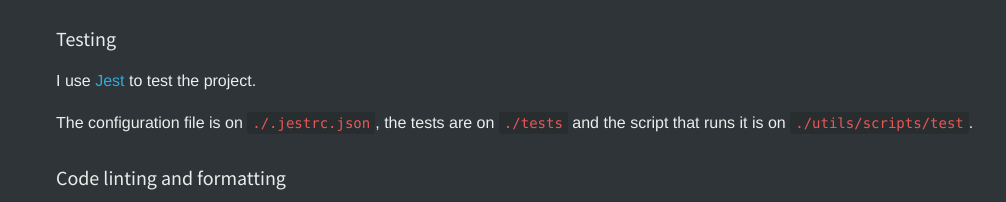
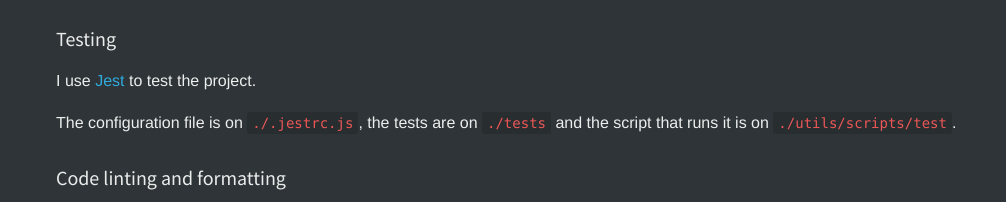
Before and after one commit to homer0/wootils, a plain HTML site: page index.html in a window 1280 px wide. Shown: the part 4587-4789 px from the top of the page, without its empty margins (274-1280 px from the left). Drawn offline with Linux system fonts and the light colour scheme.

Commit message:
Deploying to gh-pages from @ homer0/wootils@69d2516c96fc93d9a97e5037be0a1a0ab3b98aec 🚀

```diff
--- a/index.html
+++ b/index.html
@@ -219,7 +219,7 @@ import ObjectUtils from 'wootils/esm/shared/objectUtils';
 <p>The configuration for <code>semantic-release</code> is on <code>./releaserc</code> and the workflow for the release is on <code>./.github/workflow/release.yml</code>.</p>
 <h3>Testing</h3>
 <p>I use <a href="https://facebook.github.io/jest/">Jest</a> to test the project.</p>
-<p>The configuration file is on <code>./.jestrc.json</code>, the tests are on <code>./tests</code> and the script that runs it is on <code>./utils/scripts/test</code>.</p>
+<p>The configuration file is on <code>./.jestrc.js</code>, the tests are on <code>./tests</code> and the script that runs it is on <code>./utils/scripts/test</code>.</p>
 <h3>Code linting and formatting</h3>
 <p>For linting, I use <a href="https://eslint.org">ESlint</a> with <a href="https://yarnpkg.com/package/@homer0/eslint-plugin">my own custom configuration</a>; there are two configuration files, <code>./.eslintrc</code> for the source and the tooling, and <code>./tests/.eslintrc</code>, and there's also a <code>./.eslintignore</code> to exclude some files.</p>
 <p>And for formatting, I use <a href="https://prettier.io">Prettier</a> with <a href="https://yarnpkg.com/package/@homer0/prettier-plugin-jsdoc">my JSDoc plugin</a> and <a href="https://yarnpkg.com/package/@homer0/prettier-config">my own custom configuration</a>. The configuration file is <code>./.prettierrc</code>.</p>
```
